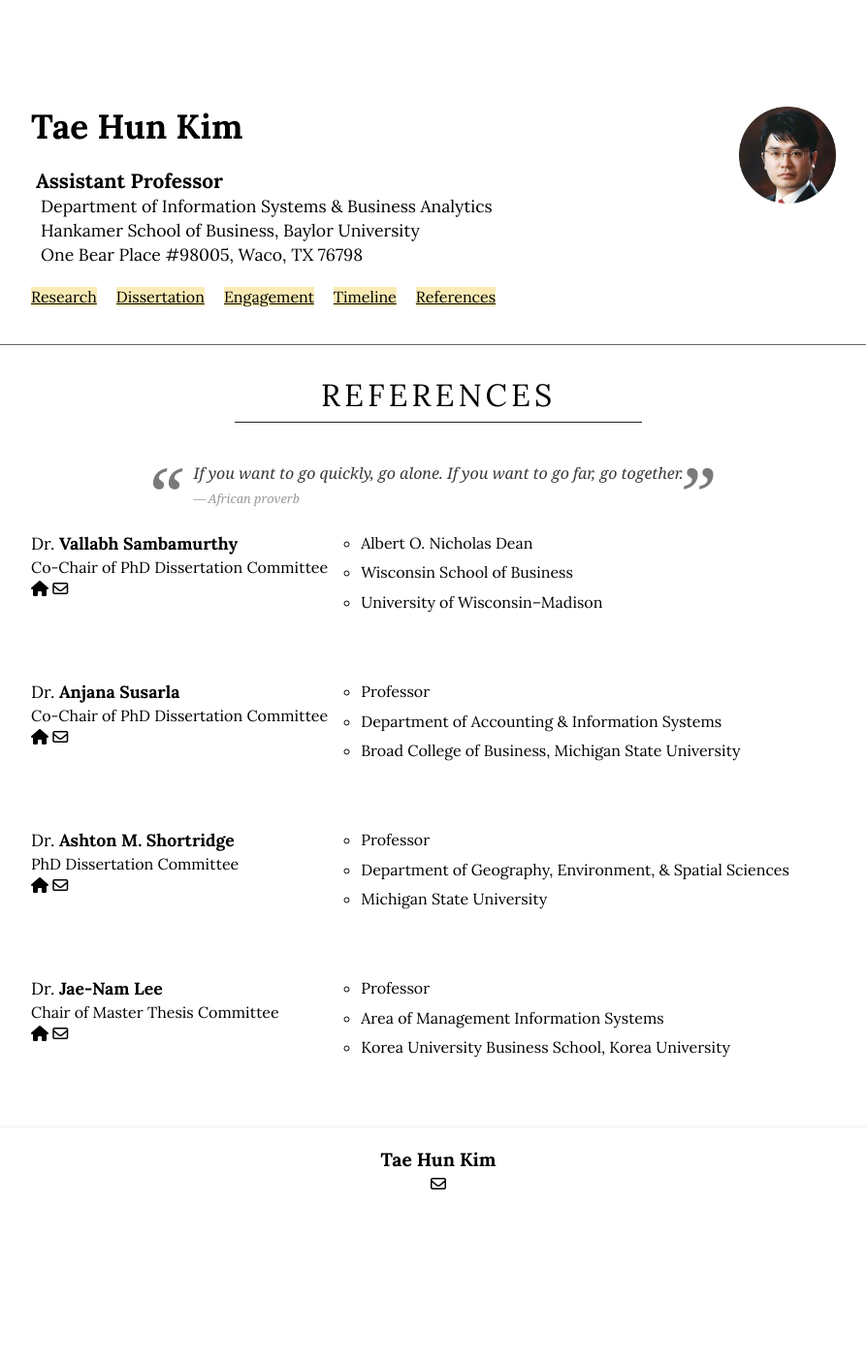
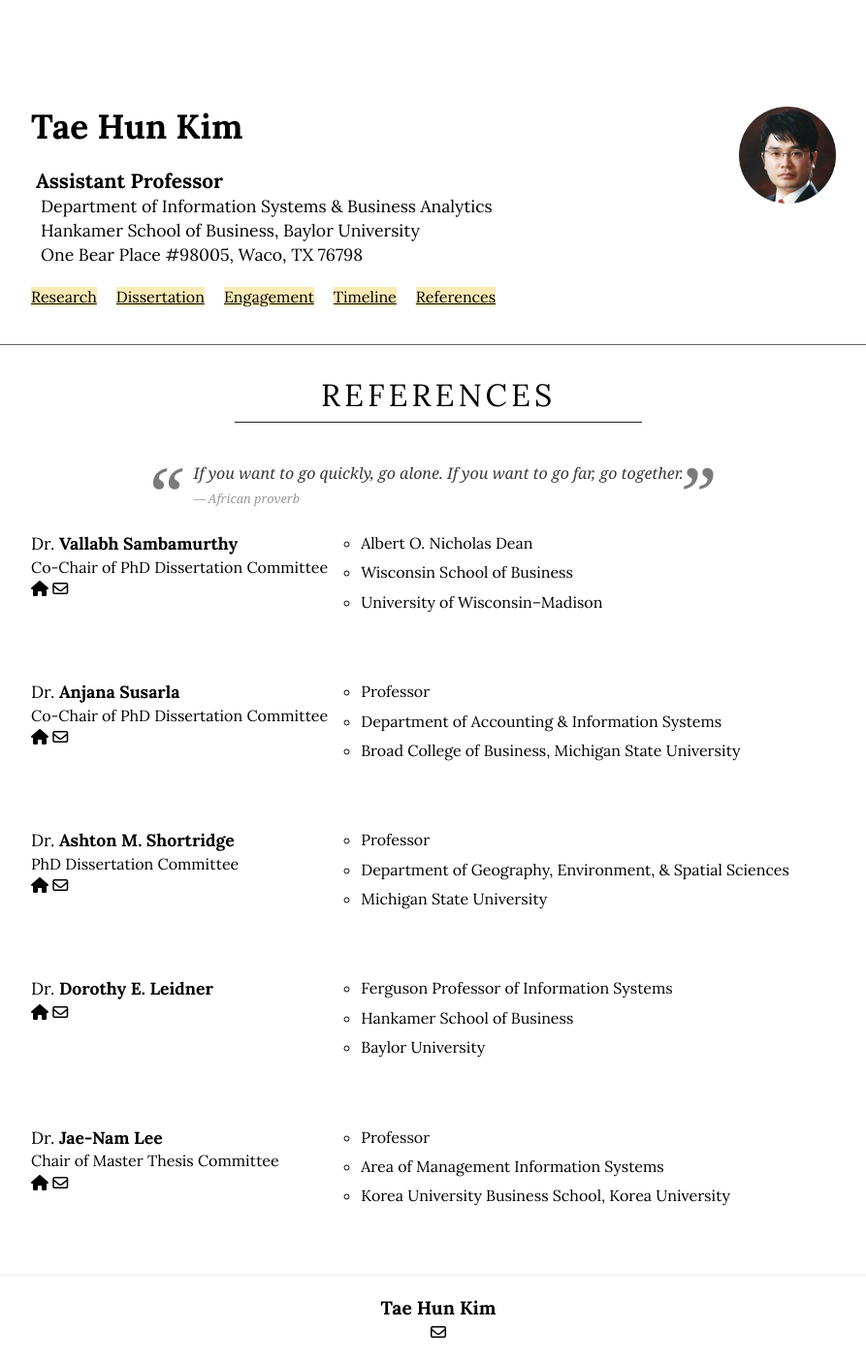
Before and after one commit to istaehun/taehun, a Jekyll site: the page built from references.html, in a window 1280 px wide. Shown: the whole page at 97% size, without its empty margins (188-1081 px from the left). Built offline with Jekyll 4.4.1, drawn with Linux system fonts in a browser that asks for light colours; nearby versions of some CDN libraries; before the commit the page ends 1252 px from its top, so only the background shows below that.

Commit message:
Update references.yml

```diff
--- a/_data/references.yml
+++ b/_data/references.yml
@@ -30,6 +30,16 @@
   website: "https://geo.msu.edu/directory/shortridge-ashton.html"
 -
   degree: "Dr"
+  name: "Dorothy E. Leidner"
+  role: ""
+  majors:
+    - "Ferguson Professor of Information Systems"
+    - "Hankamer School of Business"
+  department: "Baylor University"
+  email: "dorothy_leidner@baylor.edu"
+  website: "https://blogs.baylor.edu/dorothy_leidner/"
+-
+  degree: "Dr"
   name: "Jae-Nam Lee"
   role: "Chair of Master Thesis Committee"
   majors:
```
